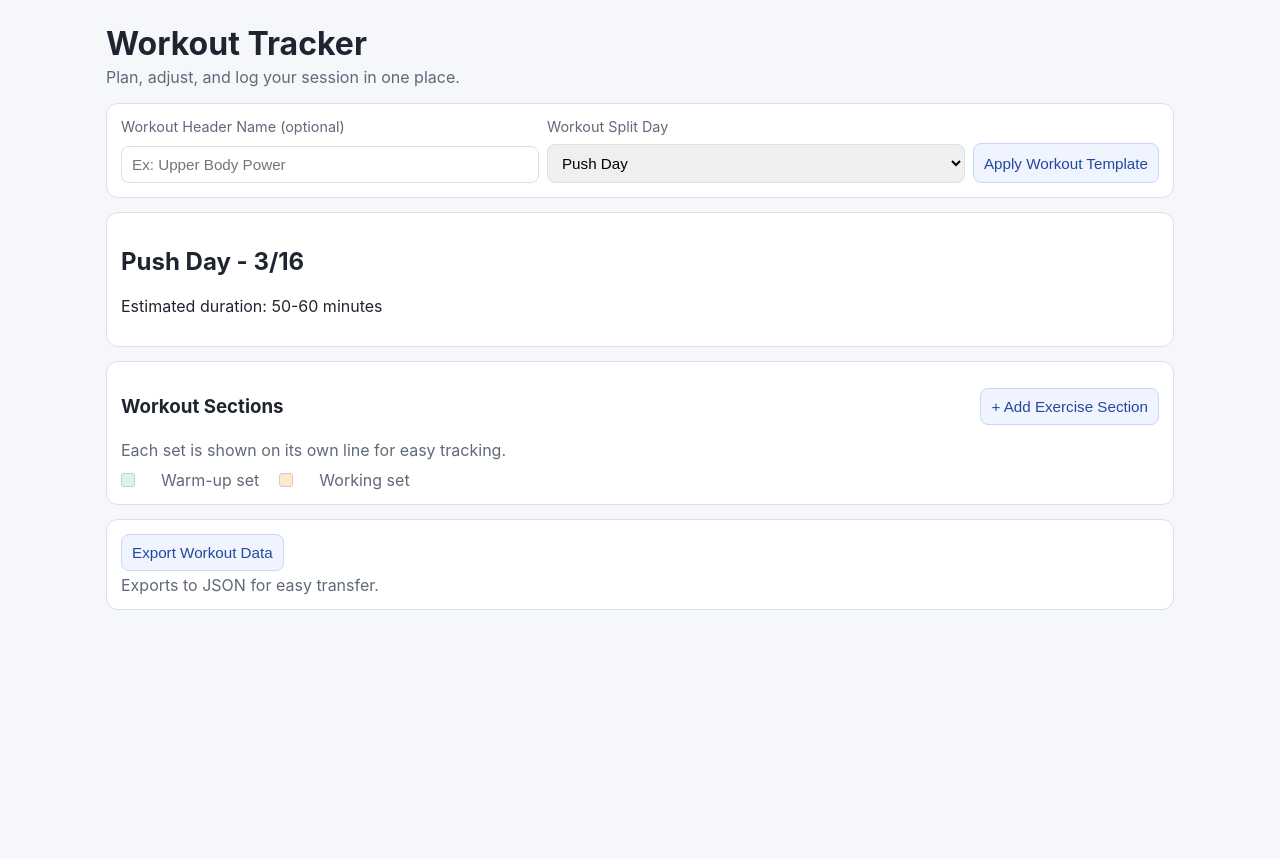
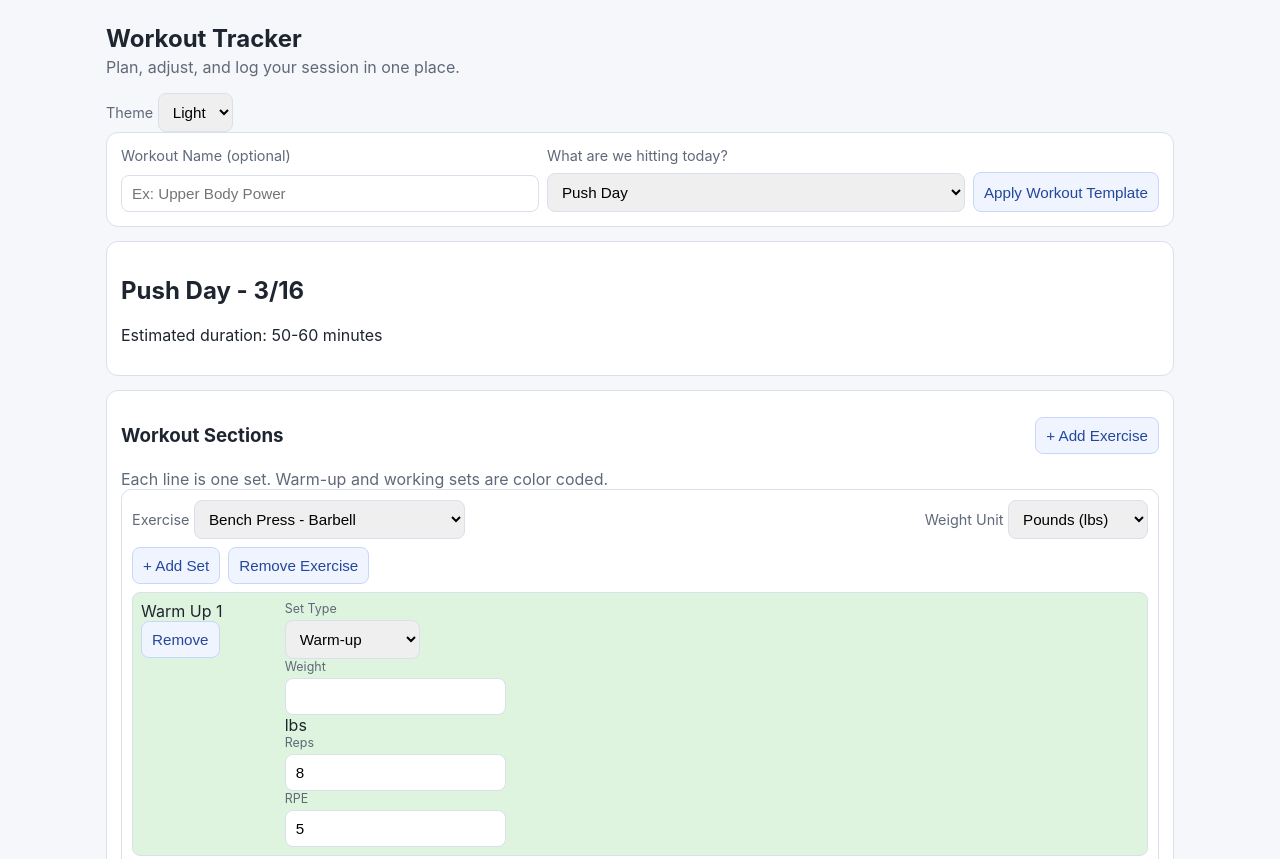
Before and after one commit to Lifestyle-Apps/Workout-App, a plain HTML site: page index.html in a window 1280 px wide. Shown: the top 859 px of the page. Before the commit the page ends 800 px from the top, so only its background shows below. Drawn offline with Linux system fonts and the light colour scheme.

Commit message:
Update index.html

```diff
--- a/index.html
+++ b/index.html
@@ -8,14 +8,25 @@
 </head>
 <body>
   <main class="app">
-    <h1>Workout Tracker</h1>
-    <p class="subtitle">Plan, adjust, and log your session in one place.</p>
+    <section class="topbar">
+      <div>
+        <h1>Workout Tracker</h1>
+        <p class="subtitle">Plan, adjust, and log your session in one place.</p>
+      </div>
+      <div class="theme-select-wrap">
+        <label for="themeSelect">Theme</label>
+        <select id="themeSelect" aria-label="Theme">
+          <option value="light">Light</option>
+          <option value="dark">Dark</option>
+        </select>
+      </div>
+    </section>
 
     <section class="controls card">
-      <label for="customHeader">Workout Header Name (optional)</label>
+      <label for="customHeader">Workout Name (optional)</label>
       <input id="customHeader" type="text" placeholder="Ex: Upper Body Power" />
 
-      <label for="splitDay">Workout Split Day</label>
+      <label for="splitDay">What are we hitting today?</label>
       <select id="splitDay" aria-label="Workout split day">
         <option value="Push Day">Push Day</option>
         <option value="Pull Day">Pull Day</option>
@@ -38,10 +49,13 @@
     <section class="card">
       <div class="table-top">
         <h3>Workout Sections</h3>
-        <button id="addExercise" type="button">+ Add Exercise Section</button>
+        <button id="addExercise" type="button">+ Add Exercise</button>
       </div>
-      <p class="muted">Each set is shown on its own line for easy tracking.</p>
+      <p class="muted">Each line is one set. Warm-up and working sets are color coded.</p>
       <div id="exerciseSections" class="exercise-sections"></div>
+      <div class="section-end-actions">
+        <button id="addExerciseBottom" type="button">+ Add Exercise</button>
+      </div>
       <p class="legend">
         <span class="swatch warmup"></span> Warm-up set
         <span class="swatch working"></span> Working set
```
